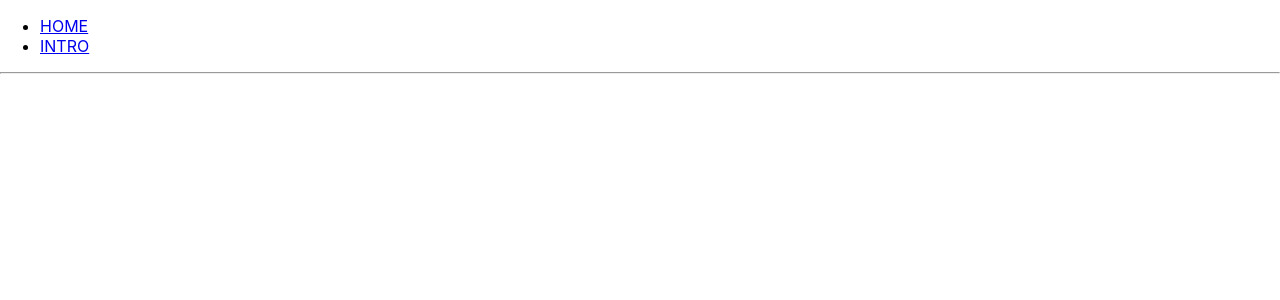
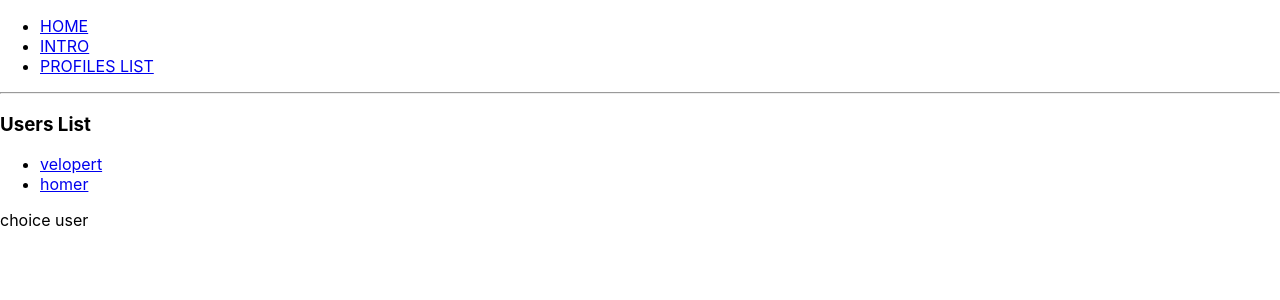
Before and after one commit to BigbrotherShin/router-tutorial, a React (Create React App) app: page /profiles in a window 1280 px wide. Shown: the top 300 px of the page. Built offline with nearby package versions, Linux system fonts and the light colour scheme.

Commit message:
sub-route

```diff
--- a/src/About.js
+++ b/src/About.js
@@ -1,7 +1,8 @@
 import React from 'react';
 import qs from 'qs'; // location.search parsing하는 라이브러리
 
-function About({ location }) {
+function About({ location }) { // query를 받아오는 parameter
+  console.log(location);
   const query = qs.parse(location.search, { // location.search는 ? 가 포함되어있는 문자열
     ignoreQueryPrefix: true, // query ? 제거하기
   });
--- a/src/App.js
+++ b/src/App.js
@@ -1,8 +1,8 @@
 import React from 'react';
-import { Route, Link } from 'react-router-dom';
+import { Route, Link, Switch } from 'react-router-dom';
 import Home from './Home';
 import About from './About';
-import Profile from './Profile';
+import Profiles from './Profiles';
 
 function App() {
   return (
@@ -14,11 +14,24 @@ function App() {
         <li>
           <Link to="/about">INTRO</Link>
         </li>
+        <li>
+          <Link to="/profiles">PROFILES LIST</Link>
+        </li>
       </ul>
       <hr />
-      <Route path="/" component={Home} exact /> {/* 해당 경로와 완전히 일치할 때만 렌더링 */}
-      <Route path="/about" component={About} />
-      <Route path="/profiles/:username" component={Profile} />
+      <Switch> {/* path와 매칭되는 가장 첫 번째 컴포넌트만 표시 */}
+        <Route path="/" component={Home} exact />{' '} {/* 해당 경로와 완전히 일치할 때만 렌더링 */}
+        <Route path="/about" component={About} />
+        <Route path="/profiles" component={Profiles} />
+        <Route /* 위에서 switch와 매칭되는 아무런 값도 없으므로 이 컴포넌트 표시 */
+          render={({ location }) => (
+            <div>
+              <h2>Cannot find page</h2>
+              <p>{location.pathname}</p>
+            </div>
+          )}
+        />
+      </Switch>
     </div>
   );
 }
--- /dev/null
+++ b/src/Profiles.js
@@ -0,0 +1,29 @@
+import React from 'react';
+import { Link, Route } from 'react-router-dom';
+import Profile from './Profile';
+
+const Profiles = () => {
+  return (
+    <div>
+      <h3>Users List</h3>
+      <ul>
+        <li>
+          <Link to="/profiles/velopert">velopert</Link>
+        </li>
+        <li>
+          <Link to="/profiles/homer">homer</Link>
+        </li>
+      </ul>
+
+      <Route
+        path="/profiles"
+        exact
+        render={() => <div>choice user</div>} /> {/* component 대신에 render 가 사용되었는데요,
+        여기서는 컴포넌트가 아니라, JSX 자체를 렌더링 할 수 있습니다.
+        JSX 를 렌더링하는 것이기에, 상위 영역에서 props 나 기타 값들을 필요하면 전달 해 줄 수있습니다. */}
+      <Route path="/profiles/:username" component={Profile} />
+    </div>
+  )
+}
+
+export default Profiles;
```
